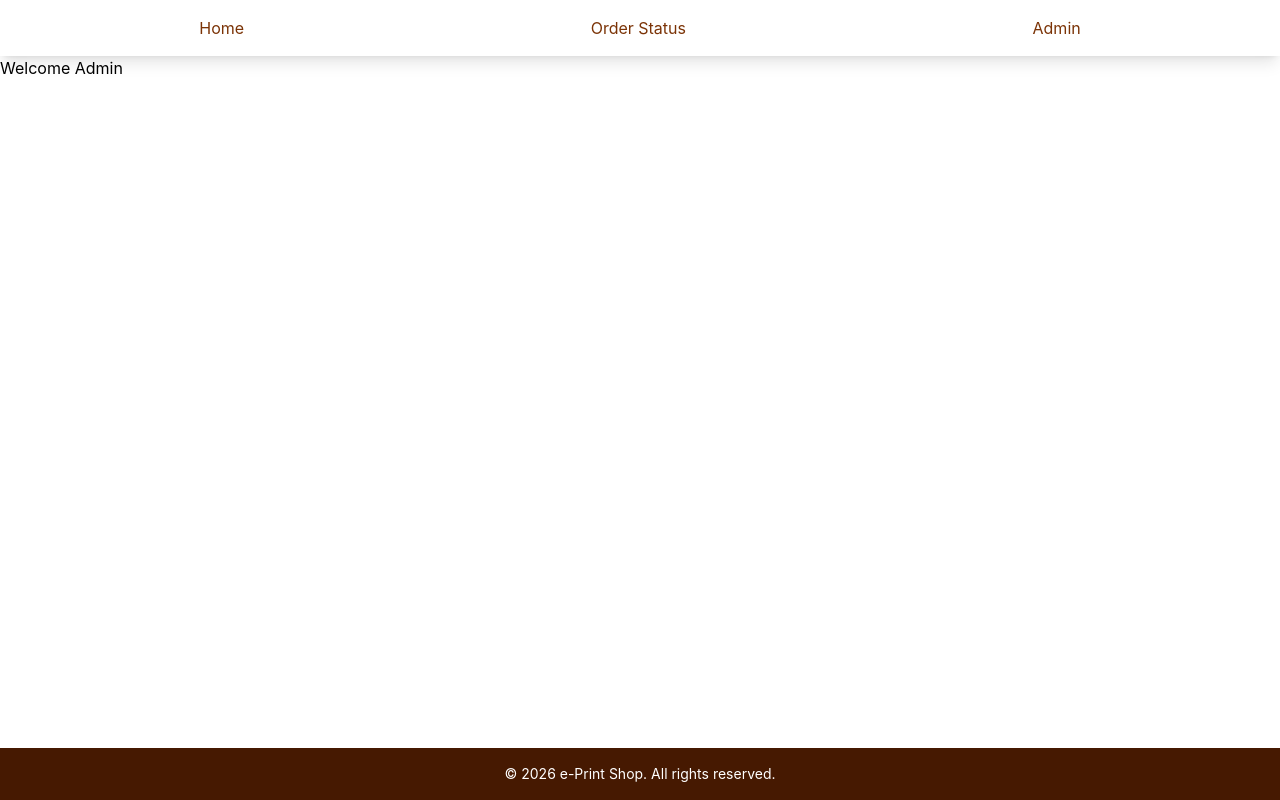
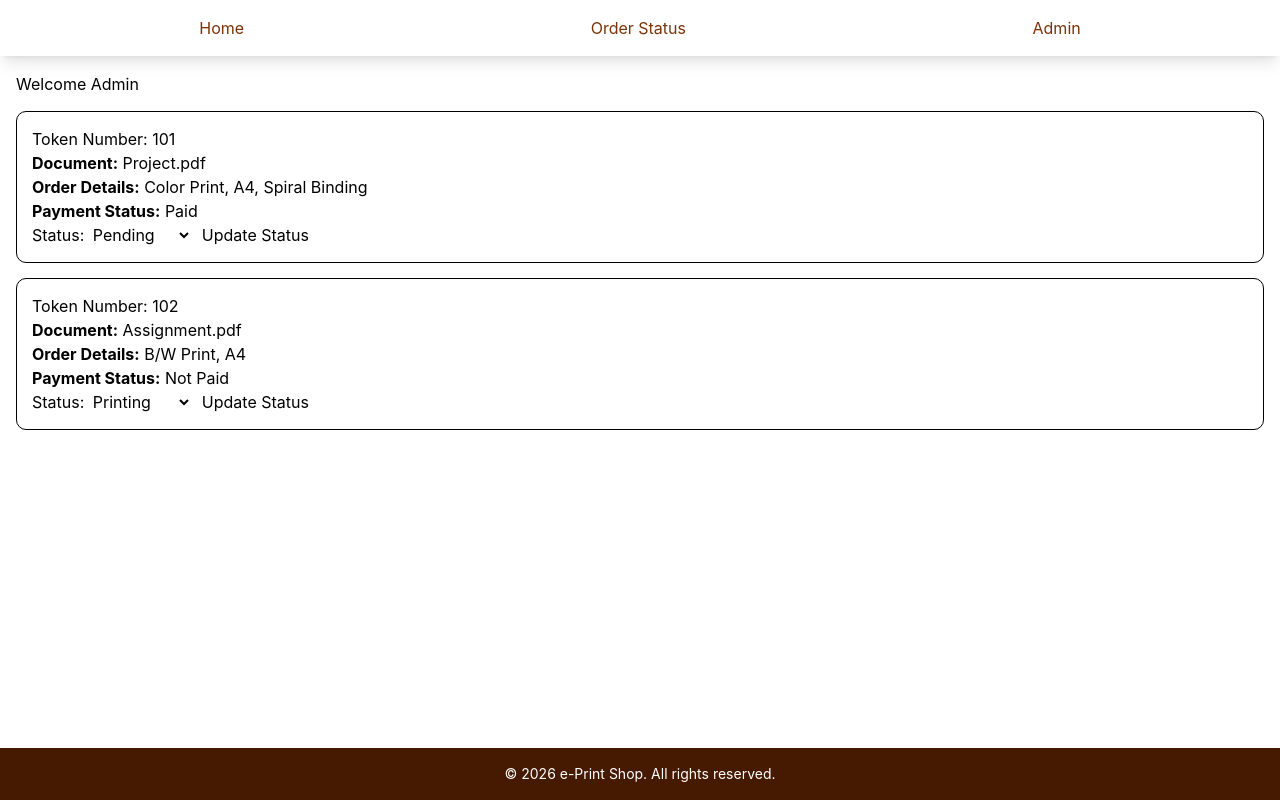
Before and after one commit to nainanijo/Internship_Project, a React (Vite) app: page /Dashboard in a window 1280 px wide. Built offline with nearby package versions, Linux system fonts and the light colour scheme.

Commit message:
daassshhhhhboard

```diff
--- a/src/Components/Dashboard.jsx
+++ b/src/Components/Dashboard.jsx
@@ -1,9 +1,62 @@
 import React from "react";
 
 const Dashboard = () => {
+  const orders = [
+    {
+      token: 101,
+      document: "Project.pdf",
+      details: "Color Print, A4, Spiral Binding",
+      payment: "Paid",
+      status: "Pending",
+    },
+    {
+      token: 102,
+      document: "Assignment.pdf",
+      details: "B/W Print, A4",
+      payment: "Not Paid",
+      status: "Printing",
+    },
+  ];
+
   return (
-    <div>
+    <div className="p-4">
       <h1>Welcome Admin</h1>
+
+      {orders.map((order) => (
+        <div
+          key={order.token}
+          style={{
+            border: "1px solid black",
+            padding: "15px",
+            marginTop: "15px",
+            borderRadius: "10px",
+          }}
+        >
+          <h3>Token Number: {order.token}</h3>
+
+          <p>
+            <strong>Document:</strong> {order.document}
+          </p>
+
+          <p>
+            <strong>Order Details:</strong> {order.details}
+          </p>
+
+          <p>
+            <strong>Payment Status:</strong> {order.payment}
+          </p>
+
+          <label>Status: </label>
+
+          <select defaultValue={order.status}>
+            <option>Pending</option>
+            <option>Printing</option>
+            <option>Completed</option>
+            <option>Collected</option>
+          </select>
+          <button style={{marginLeft: "10px"}}>Update Status</button>
+        </div>
+      ))}
     </div>
   );
 };
```
